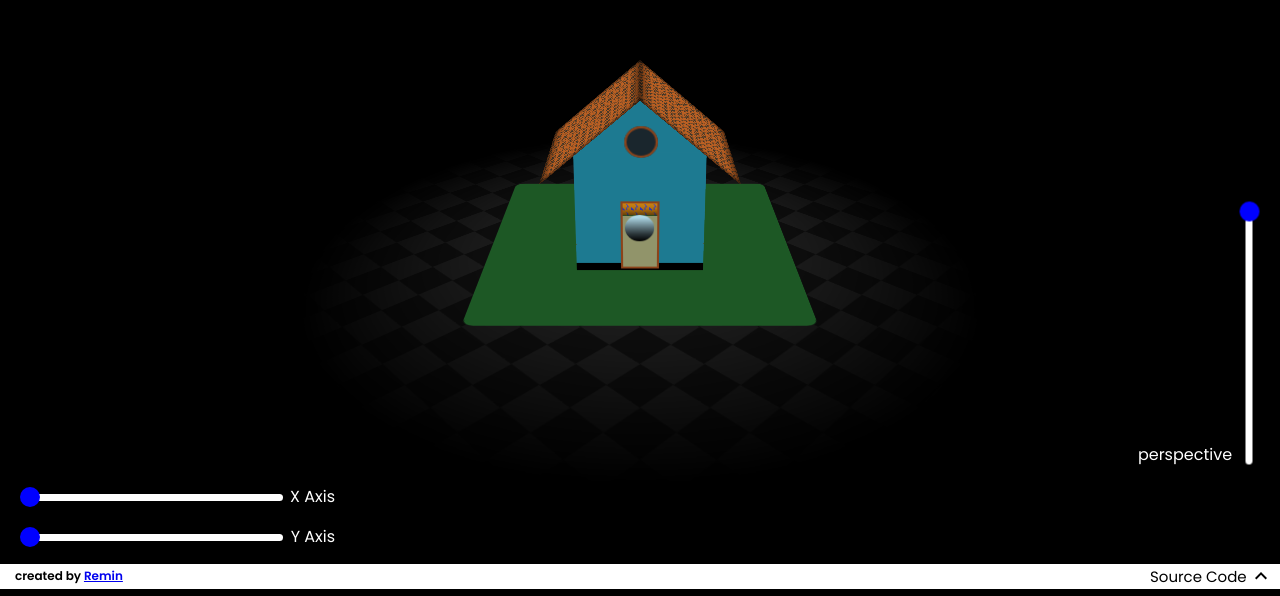
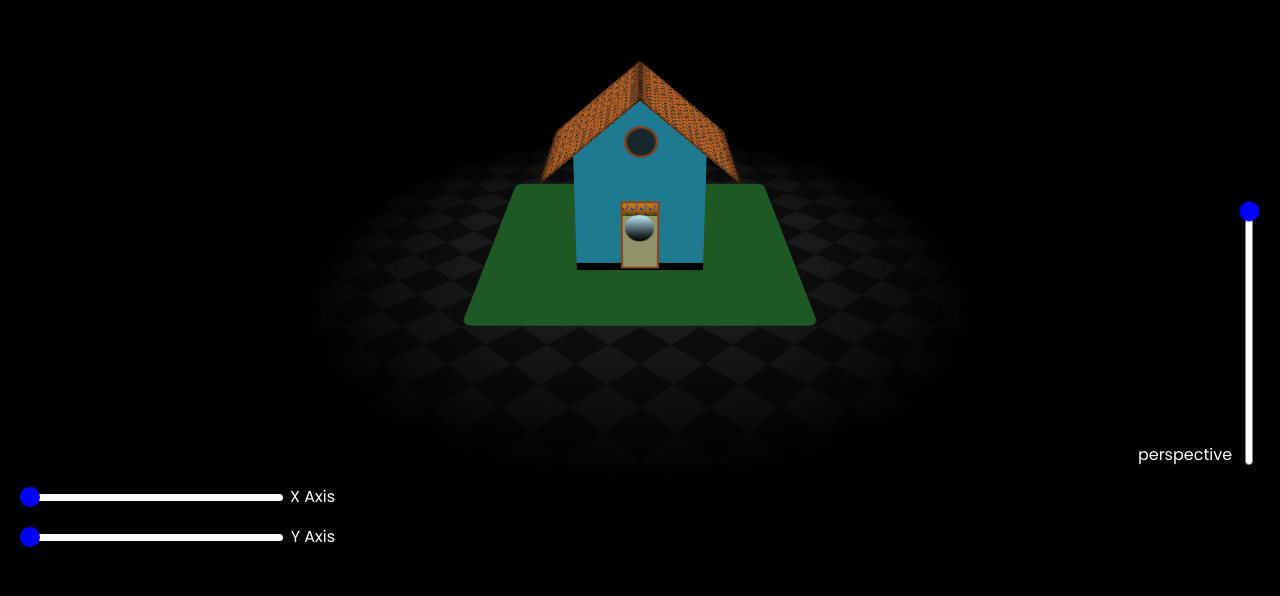
Before and after one commit to remindev/games, a plain HTML site: page 3d-house/index.html in a window 1280 px wide. Shown: the part 211-807 px from the top of the page. Drawn offline with Linux system fonts and the light colour scheme.

Commit message:
3d-house

```diff
--- a/3d-house/index.html
+++ b/3d-house/index.html
@@ -81,7 +81,7 @@
       </div>
       </div>
       </div>
-      <div id="footer01">
+      <!-- <div id="footer01">
             <span id="by_by"> created by <a target="_blank" href="https://jmqjwk8v18d3tzhrczy4cg-on.drv.tw/www.IGlink.com/">Remin</a></span>
             <div id="sourcedrop">
                   <div id="sourcedropclickcontainer">
@@ -96,7 +96,7 @@
 
                   </div>
             </div>
-      </div>
+      </div> -->
             <script>
                 function dropup(){
                       document.getElementById("sourcedropclickcontainer").classList.toggle("active")
```
